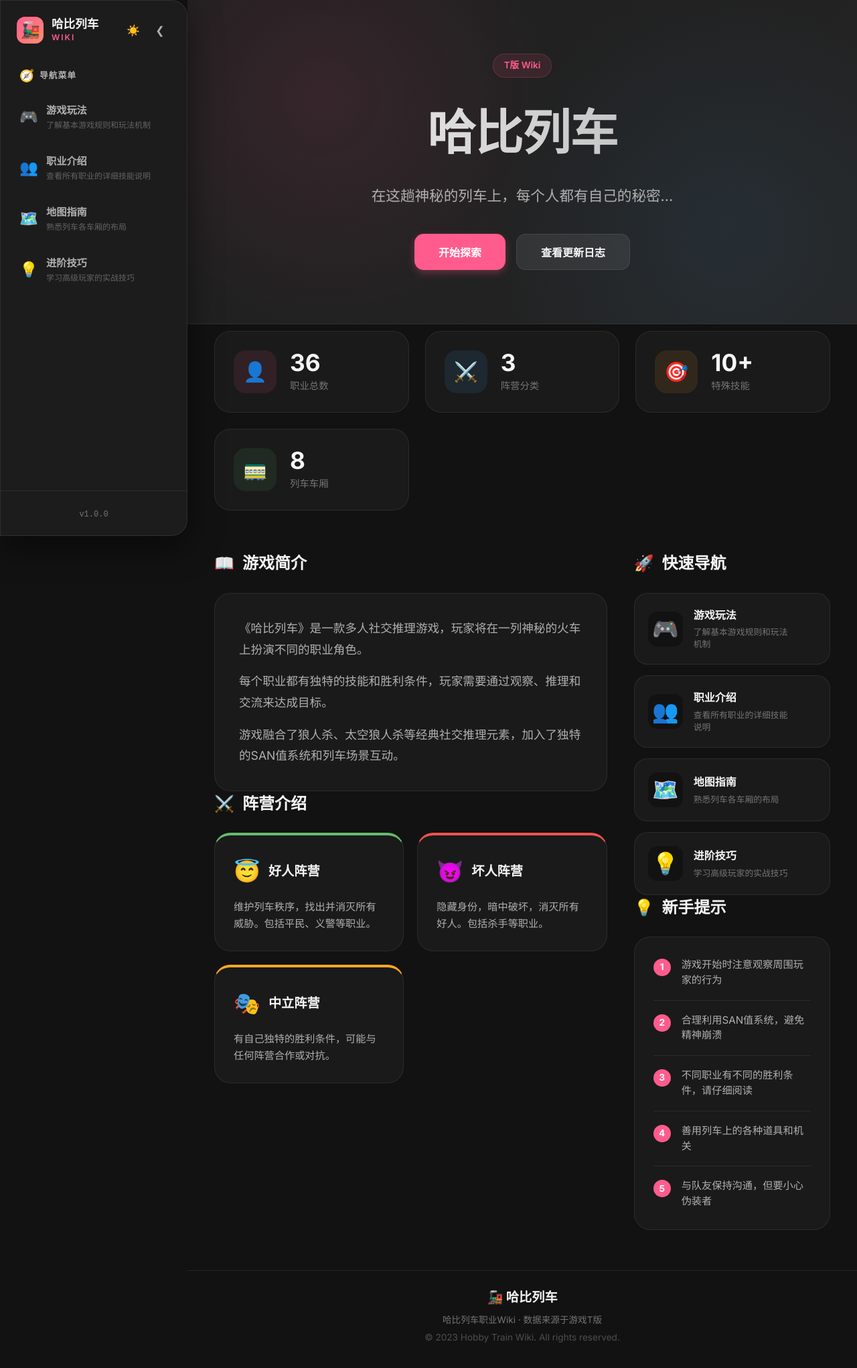
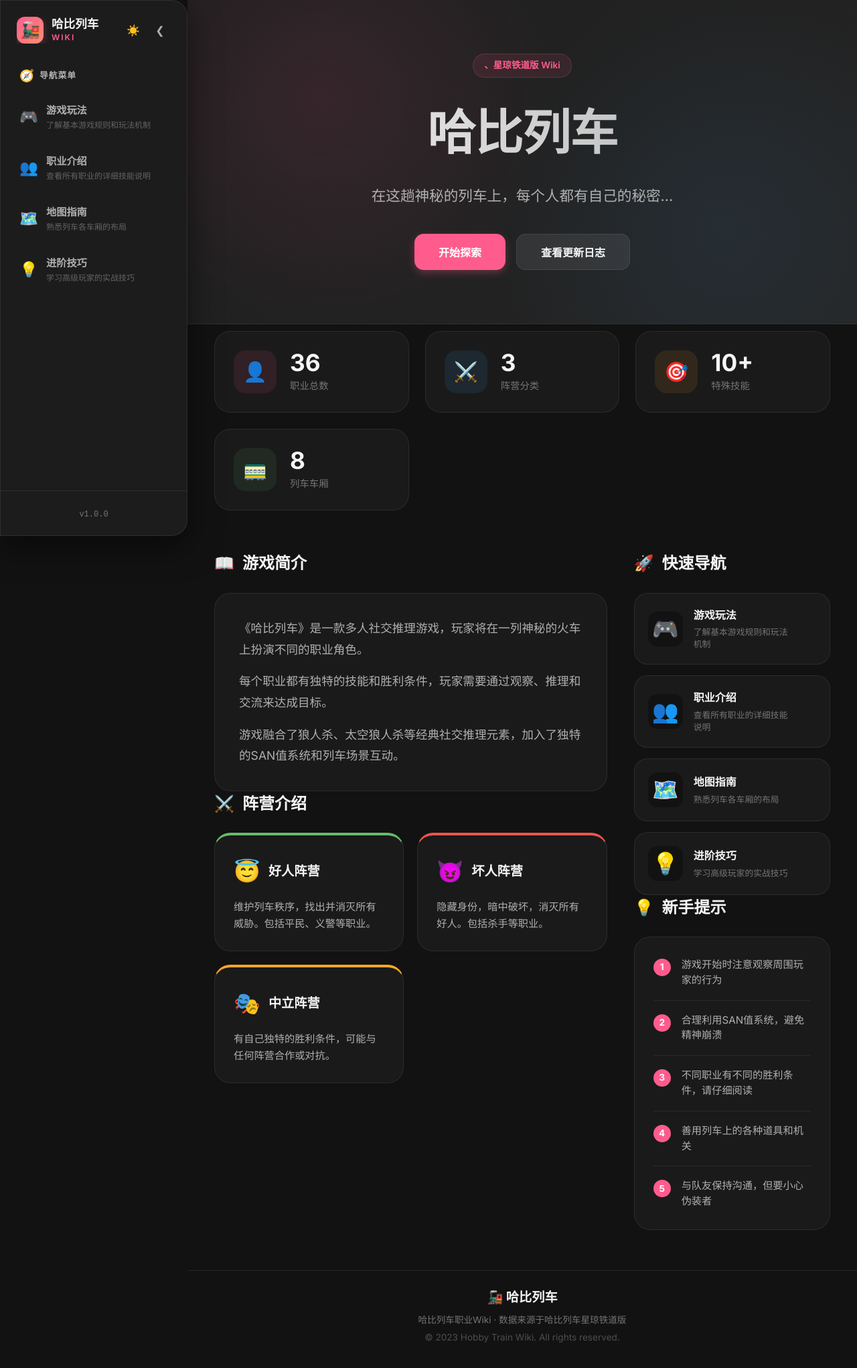
Before and after one commit to dreamforSh/hbwiki, a Vue app: page / in a window 1280 px wide. Shown: the top 2042 px of the page at 67% size. Built offline with nearby package versions, Linux system fonts and the light colour scheme.

Commit message:
fix 改一些描述

```diff
--- a/src/assets/main.css
+++ b/src/assets/main.css
@@ -32,6 +32,7 @@
   --accent-color: #ff5c8d;
   --accent-hover: #ff7ca3;
   --accent-glow: rgba(255, 92, 141, 0.4);
+  --accent-shadow: rgba(255, 92, 141, 0.3);
 
   /* 阵营颜色 - 柔和色调 */
   --good-color: #66bb6a;
@@ -91,6 +92,7 @@
   --accent-color: #ff5c8d;
   --accent-hover: #ff7ca3;
   --accent-glow: rgba(255, 92, 141, 0.2);
+  --accent-shadow: rgba(255, 92, 141, 0.2);
 
   /* 阵营颜色 */
   --good-color: #4caf50;
--- a/src/components/WikiContent.vue
+++ b/src/components/WikiContent.vue
@@ -46,7 +46,7 @@ const beginnerTips = [
       <div class="hero-banner">
         <div class="hero-bg"></div>
         <div class="hero-content">
-          <div class="hero-badge">T版 Wiki</div>
+          <div class="hero-badge">、星琼铁道版 Wiki</div>
           <h1 class="hero-title">哈比列车</h1>
           <p class="hero-subtitle">在这趟神秘的列车上，每个人都有自己的秘密...</p>
           <div class="hero-actions">
@@ -186,7 +186,7 @@ const beginnerTips = [
       <footer class="wiki-footer">
         <div class="footer-content">
           <div class="footer-logo">🚂 哈比列车</div>
-          <p>哈比列车职业Wiki · 数据来源于游戏T版</p>
+          <p>哈比列车职业Wiki · 数据来源于哈比列车星琼铁道版</p>
           <p class="copyright">© 2023 Hobby Train Wiki. All rights reserved.</p>
         </div>
       </footer>
```
